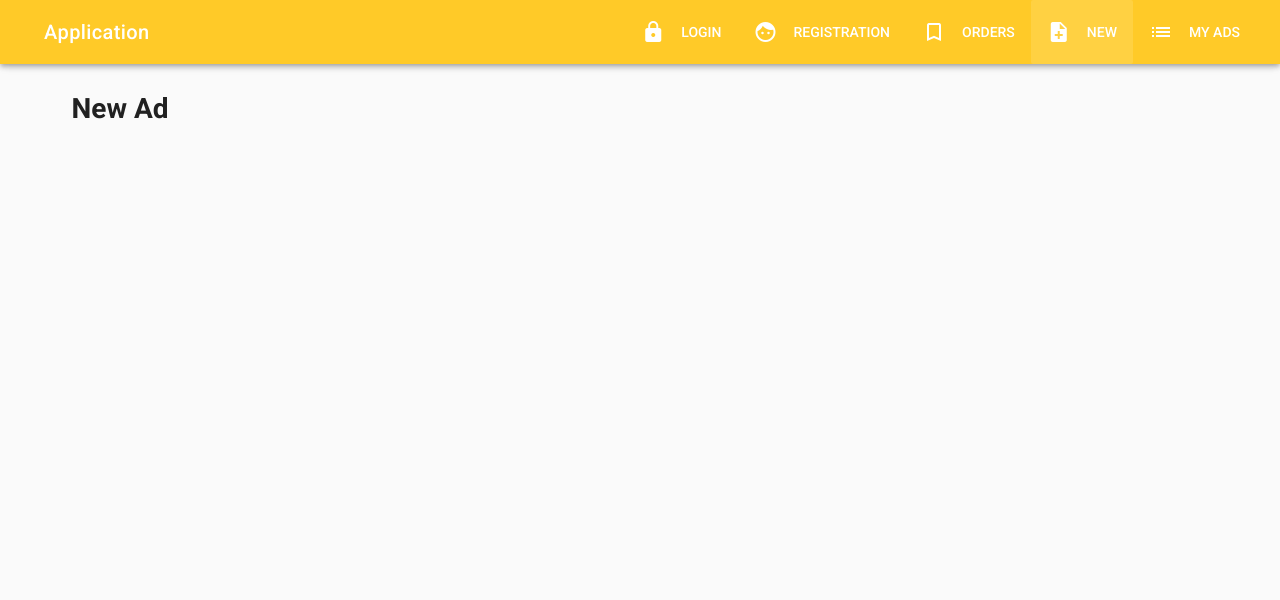
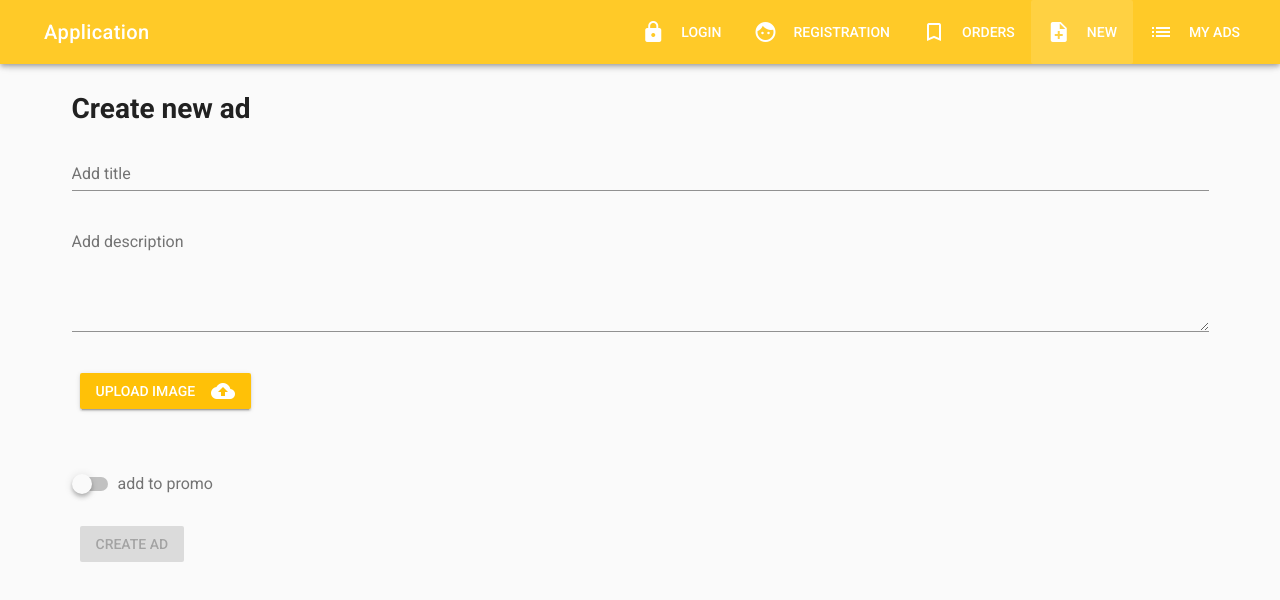
Before and after one commit to zinovyevaleks/bulletin-board, a Vue app: page /new in a window 1280 px wide. Shown: the top 600 px of the page. Built offline with nearby package versions, Linux system fonts and the light colour scheme.

Commit message:
Page for creation new ad

```diff
--- a/src/components/Ads/NewAd.vue
+++ b/src/components/Ads/NewAd.vue
@@ -2,7 +2,50 @@
   <v-container>
     <v-layout row>
       <v-flex xs12>
-        <h1>New Ad</h1>
+        <h1 class="mb-3">Create new ad</h1>
+        <v-form class="mb-3" ref="form" v-model="valid" validation>
+          <v-text-field
+            name="title"
+            label="Add title"
+            type="text"
+            required
+            v-model="title"
+            :rules="[(v) => !!v || 'Title required']"
+          ></v-text-field>
+          <v-textarea
+            name="description"
+            label="Add description"
+            type="text"
+            v-model="description"
+            :rules="[(v) => !!v || 'Description required']"
+          ></v-textarea>
+        </v-form>
+        <v-layout row mb-3>
+          <v-flex xs12>
+            <v-btn dark color="amber">
+              Upload image
+              <v-icon right dark>cloud_upload</v-icon>
+            </v-btn>
+          </v-flex>
+        </v-layout>
+        <v-layout row>
+          <v-flex xs12>
+            <img src="" alt="" height="100" />
+          </v-flex>
+        </v-layout>
+        <v-layout row>
+          <v-flex xs12>
+            <v-switch v-model="promo" label="add to promo" color="amber"></v-switch>
+          </v-flex>
+        </v-layout>
+        <v-layout row>
+          <v-flex xs12>
+            <v-spacer></v-spacer>
+            <v-btn color="success" @click="createAd" :disabled="!valid"
+              >Create Ad</v-btn
+            >
+          </v-flex>
+        </v-layout>
       </v-flex>
     </v-layout>
   </v-container>
@@ -11,7 +54,25 @@
 <script>
 export default {
   data() {
-    return {};
+    return {
+      title: "",
+      description: "",
+      promo: false,
+      valid: false,
+    };
+  },
+  methods: {
+    createAd() {
+      if (this.$refs.form.validate()) {
+        const ad = {
+          title: this.title,
+          description: this.description,
+          promo: this.promo,
+        }
+
+        console.log(ad);
+      }
+    },
   },
 };
 </script>
```
